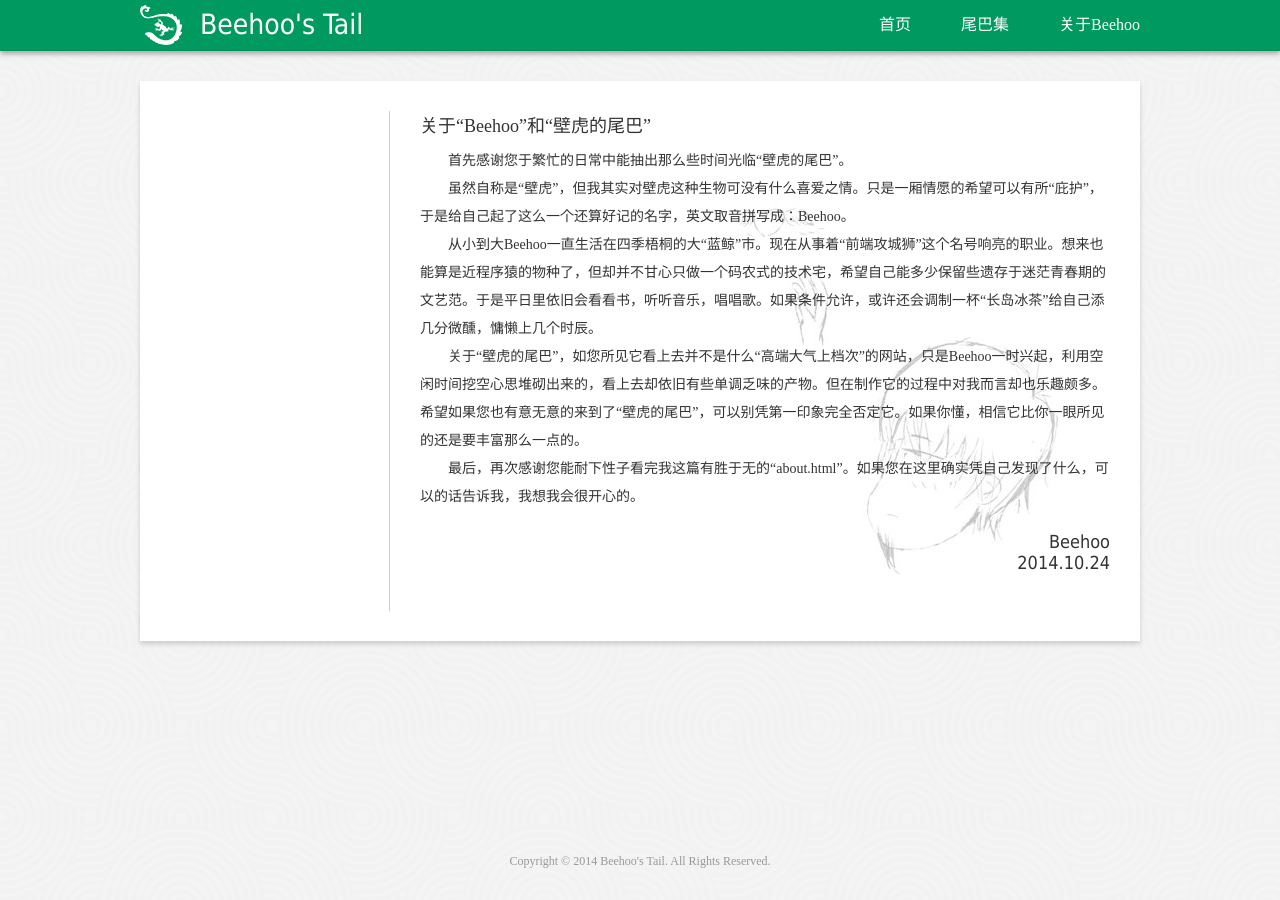
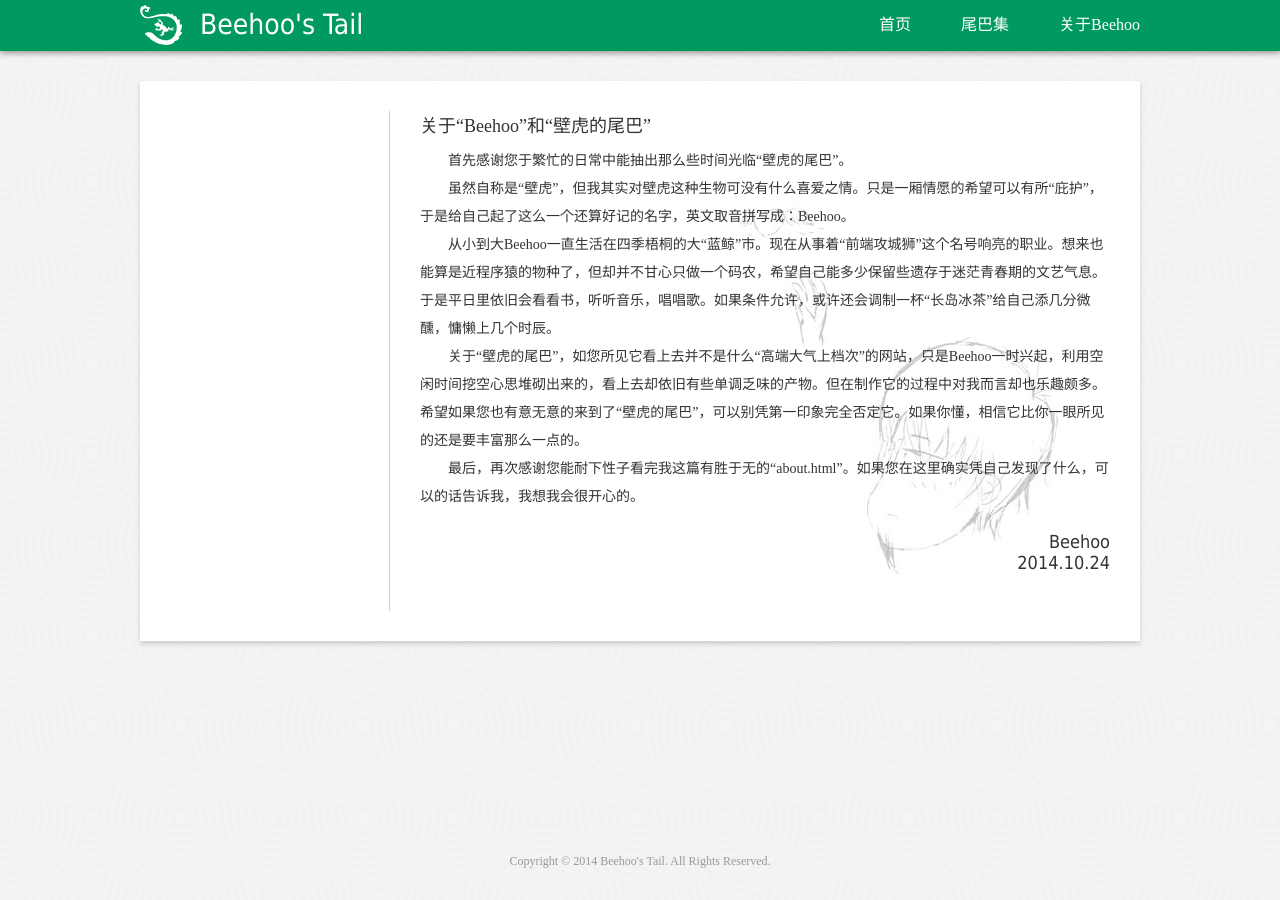
Before and after one commit to beehoo/beehoo.github.io, a Jekyll site: the page built from pages/about.html, in a window 1280 px wide. Built offline with Jekyll 4.4.1, drawn with Linux system fonts in a browser that asks for light colours; some web fonts are replaced.

Commit message:
小调整

```diff
--- a/index.html
+++ b/index.html
@@ -26,7 +26,7 @@
 				</div><!--/blogger_img-->
 				<div class="info_box fl ml10">
 					<em class="blogger_name">Beehoo</em>
-					<p class="blogger_intro">欢迎光临“壁虎的尾巴”</p>
+					<p class="blogger_intro">博客还在继续完善中，欢迎留言发表意见。</p>
 				</div><!--/info_box-->
 			</div><!--/blogger_info-->
 			<div class="blogger_sc mt10 tc">
@@ -35,9 +35,5 @@
 				<a href="http://twitter.com/beehoo143" target="_blank"><i class="iconfont">&#xe634;</i></a>
 			</div><!--/blogger_sc-->
 		</div><!--/blg_box-->
-
-		<div class="blg_box">
-			<iframe width="100%" height="400" class="share_self"  frameborder="0" scrolling="no" src="http://widget.weibo.com/weiboshow/index.php?language=&width=0&height=400&fansRow=2&ptype=1&speed=0&skin=5&isTitle=0&noborder=0&isWeibo=1&isFans=0&uid=1794713880&verifier=a4cff2e8&dpc=1"></iframe>
-		</div><!--/blg_box-->
 	</div><!--/right_wp-->
 </div><!--/wp-->
--- a/js/main.js
+++ b/js/main.js
@@ -27,7 +27,7 @@
 			$("html, a").css("cursor","none");
 			$(".blogger_img").addClass("shake shake-delay");
 			$(".blogger_intro").text("你还点上瘾了啊？！鼠标没收！叫你点！");
-			$("title").html("点你妹！");
+			$("title").html("点点点...");
 		};
 	});
 
--- a/pages/about.html
+++ b/pages/about.html
@@ -12,7 +12,7 @@
 			<h2>关于“Beehoo”和“壁虎的尾巴”</h2>
 			<p class="t2">首先感谢您于繁忙的日常中能抽出那么些时间光临“壁虎的尾巴”。</p>
 			<p class="t2">虽然自称是“壁虎”，但我其实对壁虎这种生物可没有什么喜爱之情。只是一厢情愿的希望可以有所“庇护”，于是给自己起了这么一个还算好记的名字，英文取音拼写成：Beehoo。</p>
-			<p class="t2">从小到大Beehoo一直生活在四季梧桐的大“蓝鲸”市。现在从事着“前端攻城狮”这个名号响亮的职业。想来也能算是近程序猿的物种了，但却并不甘心只做一个码农式的技术宅，希望自己能多少保留些遗存于迷茫青春期的文艺范。于是平日里依旧会看看书，听听音乐，唱唱歌。如果条件允许，或许还会调制一杯“长岛冰茶”给自己添几分微醺，慵懒上几个时辰。</p>
+			<p class="t2">从小到大Beehoo一直生活在四季梧桐的大“蓝鲸”市。现在从事着“前端攻城狮”这个名号响亮的职业。想来也能算是近程序猿的物种了，但却并不甘心只做一个码农，希望自己能多少保留些遗存于迷茫青春期的文艺气息。于是平日里依旧会看看书，听听音乐，唱唱歌。如果条件允许，或许还会调制一杯“长岛冰茶”给自己添几分微醺，慵懒上几个时辰。</p>
 			<p class="t2">关于“壁虎的尾巴”，如您所见它看上去并不是什么“高端大气上档次”的网站，只是Beehoo一时兴起，利用空闲时间挖空心思堆砌出来的，看上去却依旧有些单调乏味的产物。但在制作它的过程中对我而言却也乐趣颇多。希望如果您也有意无意的来到了“壁虎的尾巴”，可以别凭第一印象完全否定它。如果你懂，相信它比你一眼所见的还是要丰富那么一点的。</p>
 			<p class="t2">最后，再次感谢您能耐下性子看完我这篇有胜于无的“about.html”。如果您在这里确实凭自己发现了什么，可以的话告诉我，我想我会很开心的。</p>
 			<div class="mt20 tr inscribe">Beehoo<br/>2014.10.24</div>
```
Also changed, not shown: 3 other files.
